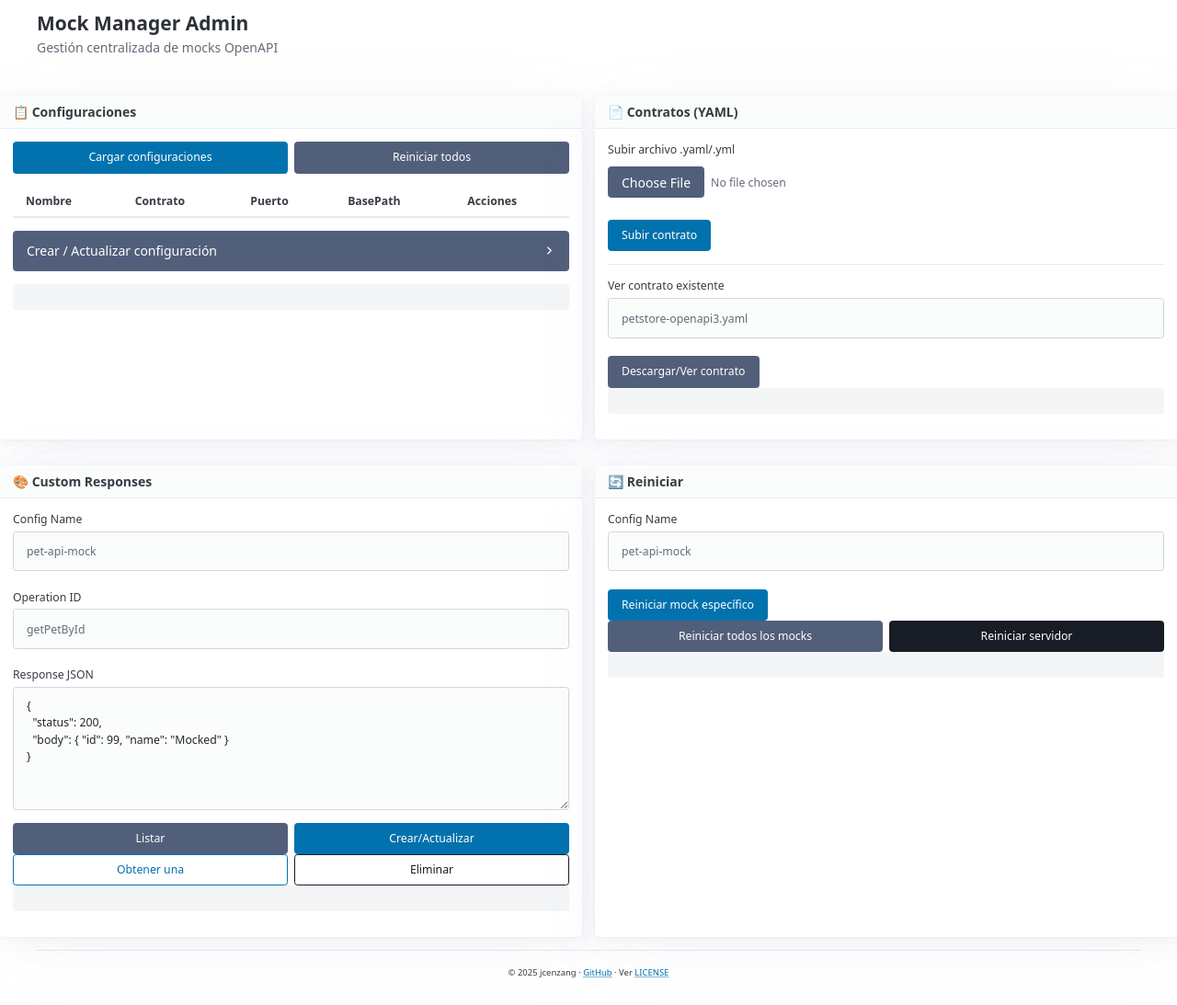
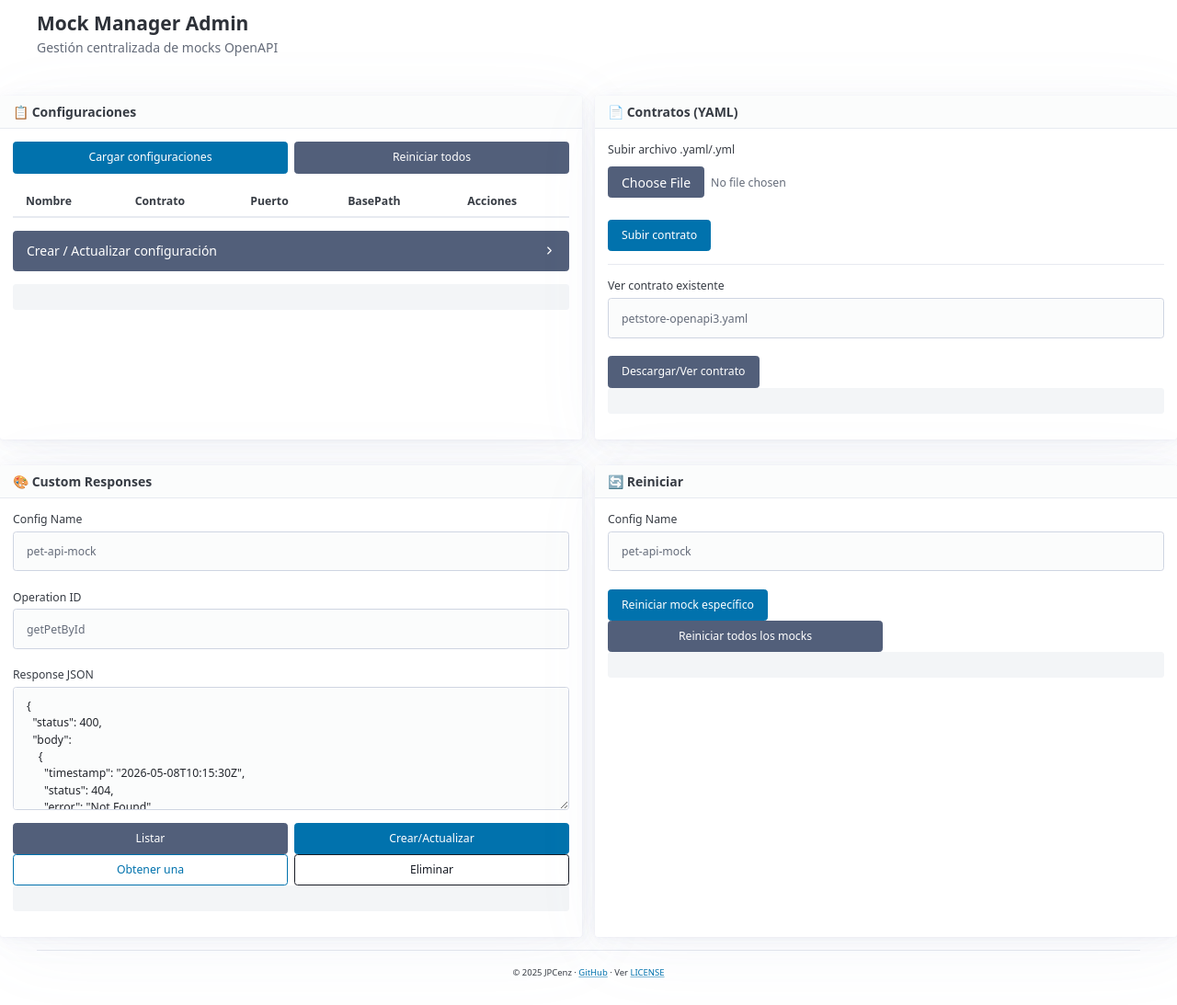
Before and after one commit to JPCenz/mock-openapi-manager, a website: page src/public/admin.html in a window 1280 px wide. Shown: the whole page at 92% size. Drawn offline with nearby package versions, Linux system fonts and the light colour scheme.

Commit message:
fix: admin page

```diff
--- a/src/public/admin.html
+++ b/src/public/admin.html
@@ -134,8 +134,16 @@
         <label>
           Response JSON
           <textarea id="crBody" rows="6">{
-  "status": 200,
-  "body": { "id": 99, "name": "Mocked" }
+  "status": 400,
+  "body":
+	{
+	  "timestamp": "2026-05-08T10:15:30Z",
+	  "status": 404,
+	  "error": "Not Found",
+	  "message": "El recurso solicitado no existe",
+	  "path": "/api/v1/exchange-rate/9999",
+	  "traceId": "a1b2c3d4e5f6"
+	}
 }</textarea>
         </label>
         <div class="btn-group">
@@ -159,14 +167,14 @@
         <button id="btnRestartMock">Reiniciar mock específico</button>
         <div class="btn-group">
           <button id="btnRestartAllMocks" class="secondary">Reiniciar todos los mocks</button>
-          <button id="btnRestartServer" class="contrast">Reiniciar servidor</button>
+
         </div>
         <pre id="rstOut" class="output"></pre>
       </article>
     </div>
 
   <footer class="container">
-    <small>© 2025 jcenzang · <a href="https://github.com/JPCenz/mock-openapi-manager" target="_blank" rel="noopener">GitHub</a> · Ver <a href="/LICENSE" target="_blank" rel="noopener">LICENSE</a></small>
+    <small>© 2025 JPCenz · <a href="https://github.com/JPCenz/mock-openapi-manager" target="_blank" rel="noopener">GitHub</a> · Ver <a href="/LICENSE" target="_blank" rel="noopener">LICENSE</a></small>
   </footer>
 
   <script>
@@ -231,7 +239,7 @@
           document.getElementById('cfgPort').value = config.port;
           document.getElementById('cfgBasePath').value = config.basePath;
           document.getElementById('cfgEnableCR').value = config.enableCustomResponses === true ? 'true' : 'false';
-          document.getElementById('cfgCRPath').value = config.customResponses || '';
+          //document.getElementById('cfgCRPath').value = config.customResponses || '';
           // Scroll al formulario
           document.querySelector('h3').scrollIntoView({ behavior: 'smooth' });
         }
@@ -244,7 +252,7 @@
         port: Number(document.getElementById('cfgPort').value),
         basePath: document.getElementById('cfgBasePath').value,
         enableCustomResponses: document.getElementById('cfgEnableCR').value === 'true',
-        customResponses: document.getElementById('cfgCRPath').value
+        //customResponses: document.getElementById('cfgCRPath').value
       };
       const r = await fetch(`${base}/config/`, { method:'POST', headers: {'Content-Type':'application/json'}, body: JSON.stringify(body)});
       out(cfgOut, await r.json());
@@ -256,7 +264,7 @@
         port: Number(document.getElementById('cfgPort').value),
         basePath: document.getElementById('cfgBasePath').value,
         enableCustomResponses: document.getElementById('cfgEnableCR').value === 'true',
-        customResponses: document.getElementById('cfgCRPath').value
+        //customResponses: document.getElementById('cfgCRPath').value
       };
       const r = await fetch(`${base}/config/${encodeURIComponent(name)}`, { method:'PUT', headers: {'Content-Type':'application/json'}, body: JSON.stringify(body)});
       out(cfgOut, await r.json());
```
